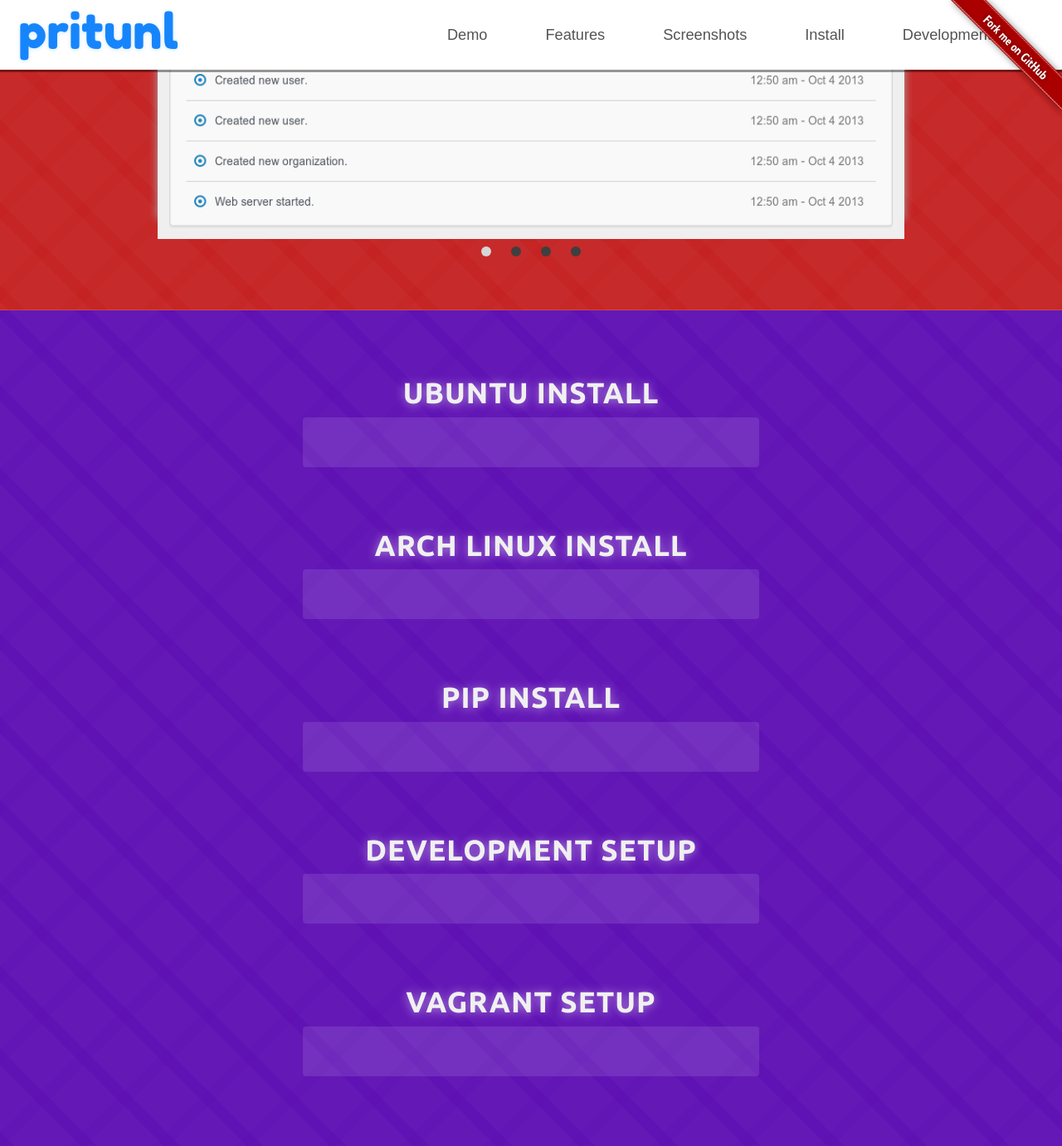
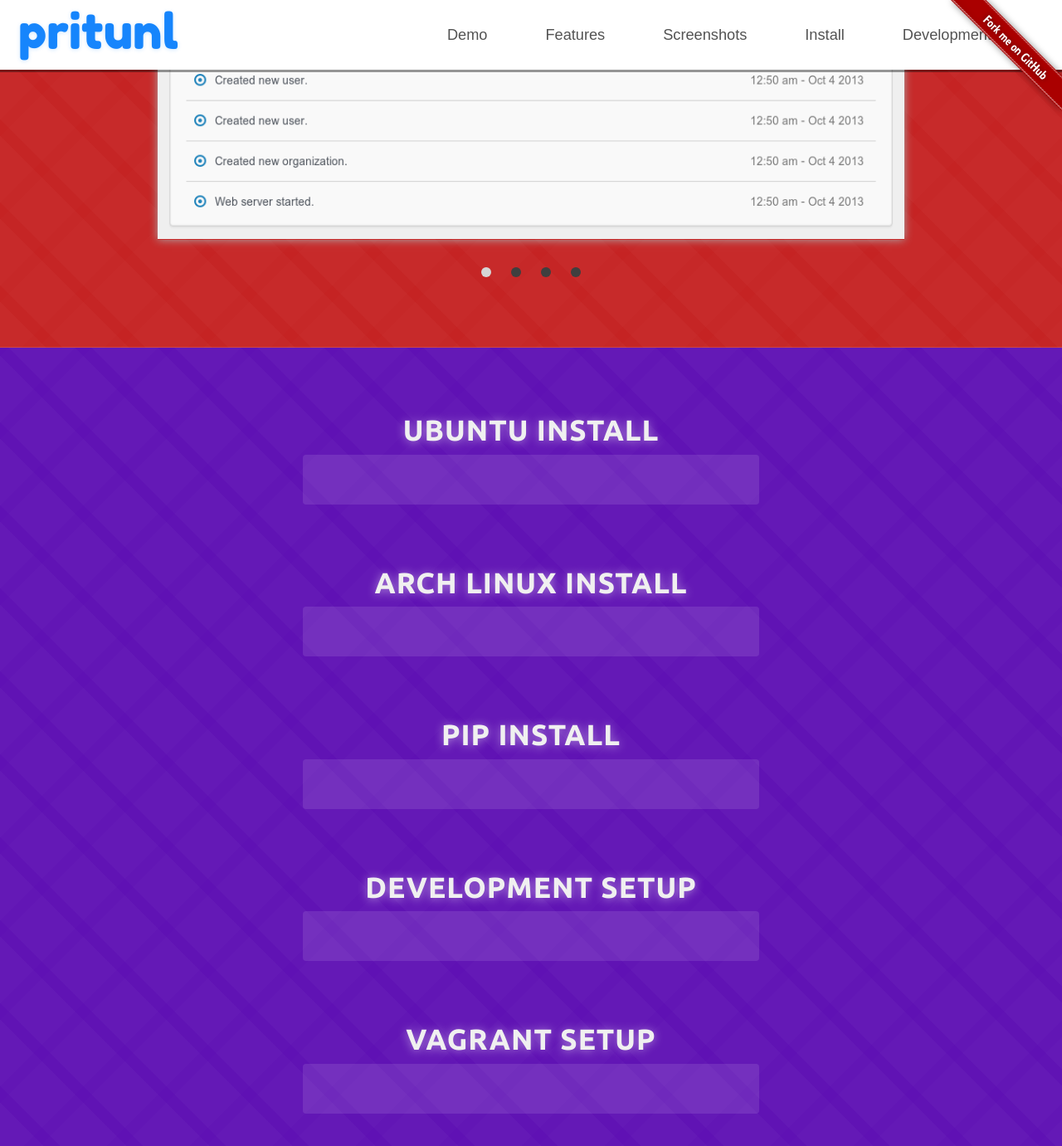
Before and after one commit to pritunl/pritunl.github.io, a Jekyll site: the page built from index.html, in a window 1280 px wide and 1400 px high, scrolled down 1861 px. Shown: the top 1381 px of the window at 83% size. Built offline with Jekyll 4.4.1, drawn with Linux system fonts in a browser that asks for light colours; nearby versions of some CDN libraries; Markdown is read by kramdown in place of the engine named in the settings.

Commit message:
Change height of screenshots

```diff
--- a/css/main.css
+++ b/css/main.css
@@ -201,7 +201,7 @@
 }
 
 .intro-screenshots {
-  height: 820px;
+  height: 865px;
   padding-top: 55px;
   background-color: #c52323;
   border-bottom: 1px solid rgba(255, 255, 255, 0.13);
@@ -209,7 +209,7 @@
 
 .intro-screenshots .screenshots {
   width: 900px;
-  height: 570px;
+  height: 595px;
   margin: 0 auto;
   display: block;
   box-shadow: 0 0 10px #aaaaaa;
```
